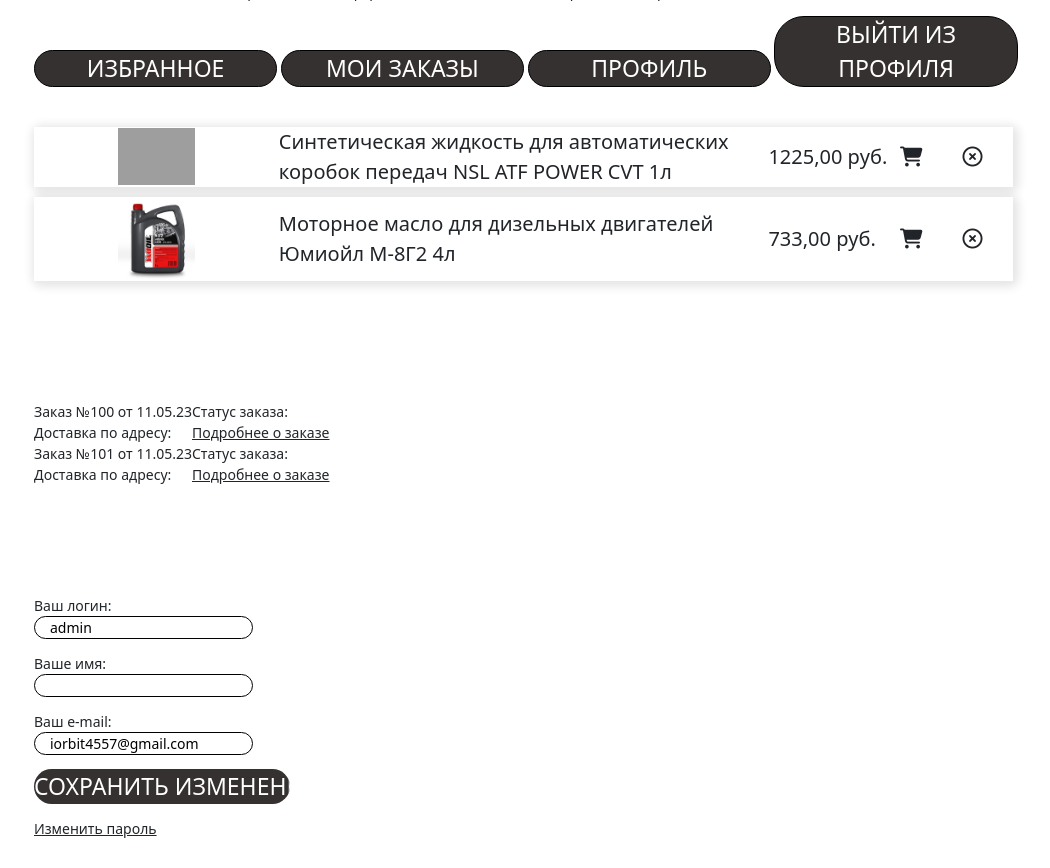
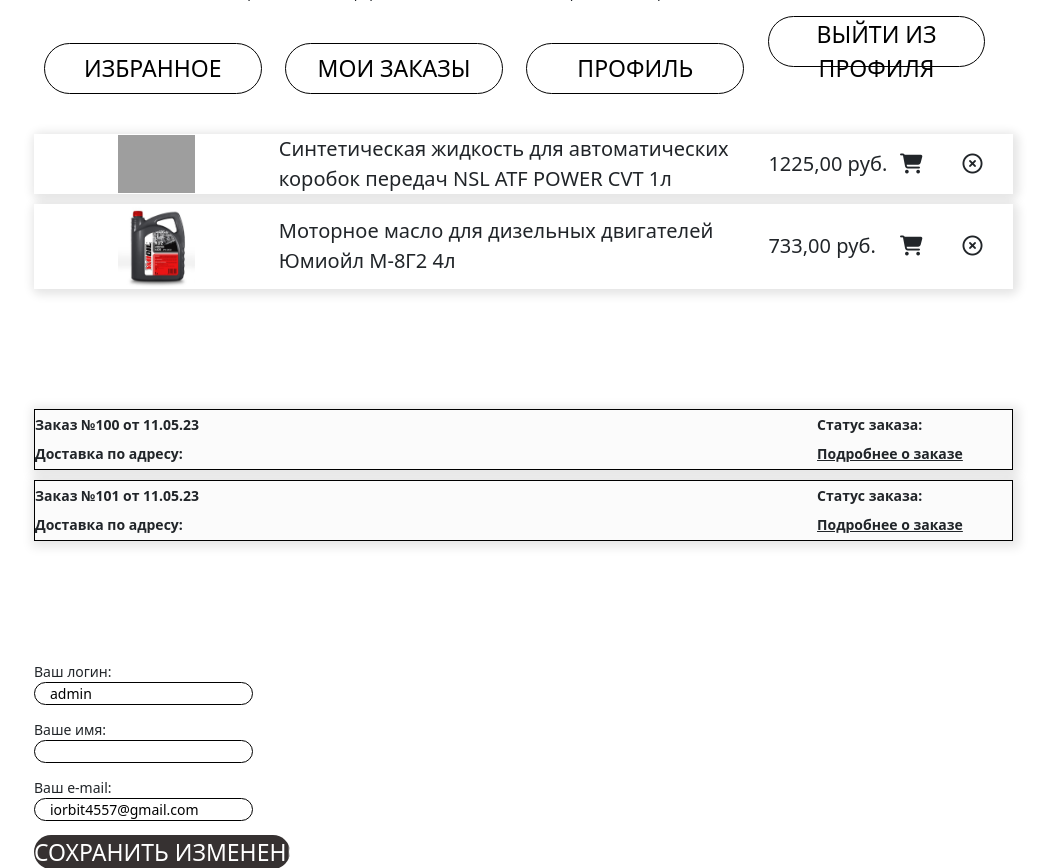
Before and after one commit to Peachoopeado/ESHOP3, a Django app: page /account/ in a window 1280 px wide. Shown: the part 310-1178 px from the top of the page, without its empty margins (62-1112 px from the left). Run offline with Django 4.2, Linux system fonts and the light colour scheme; a user stored in the database is signed in; data comes from the database, SQL or seed files in the repository; both versions use the stored data as it was after the commit; parts of the project's set-up code (start-up, migrations or seed data) failed here and were passed over; some libraries are stand-ins or nearby versions; grey boxes are pictures that could not be loaded.

Commit message:
Фронт

```diff
--- a/account/templates/account/dashboard.html
+++ b/account/templates/account/dashboard.html
@@ -11,7 +11,7 @@
                     <button class="tablinks" onclick="openTab(event, 'favorites')">Избранное</button>
                     <button class="tablinks" onclick="openTab(event, 'orders')">Мои заказы</button>
                     <button class="tablinks" onclick="openTab(event, 'profile')">Профиль</button>
-                    <button onclick="window.location.href='{% url 'logout' %}'">Выйти из профиля</button>
+                    <button class="tablinks"onclick="window.location.href='{% url 'logout' %}'">Выйти из профиля</button>
                 </div>
 
                 <div id="favorites" class="tab-content">
--- a/shop/static/shop/css/style.css
+++ b/shop/static/shop/css/style.css
@@ -1085,7 +1085,7 @@
 }
 
 @media screen and (max-width: 768px) {
-    .actions_buttons form label{
+    .actions_buttons form label {
         font-size: 3vw;
         width: 15vw;
         margin-left: 20px;
@@ -1093,7 +1093,7 @@
 }
 
 @media screen and (min-width: 768px) and (max-width: 1200px) {
-    .actions_buttons form label{
+    .actions_buttons form label {
         font-size: 2vw;
         width: 7vw;
         margin-left: 5px;
@@ -1918,16 +1918,20 @@
     margin: 0 auto 30px;
     font-weight: bold;
 }
+
 #way-to-get-cell {
     font-size: 16px;
 }
-#way-to-get-cell input[type="radio"]{
+
+#way-to-get-cell input[type="radio"] {
     margin-right: 5px;
     display: inline-block;
 }
-#value{
+
+#value {
     font-size: 20px;
 }
+
 .gotoform {
     width: 90%;
     background: #384685;
@@ -2228,38 +2232,44 @@
     }
 }
 
-.dashboard{
+.dashboard {
     width: 100%;
     display: flex;
     align-content: center;
     justify-content: center;
 }
-.dashboard_body{
+
+.dashboard_body {
     width: 85%;
 }
 
-.tabs{
+.tabs {
     margin-bottom: 30px;
 }
-.tabs button{
+
+
+.tablinks {
     border: 1px solid black;
-    border-radius: 30px;
-    width: 19vw;
-    background-color:  #363131;
-    color: white;
+    border-radius: 40px;
+    width: 17vw;
+    height: 4vw;
+    background-color: white;
+    color: black;
     font-size: 23px;
     text-align: center;
     text-transform: uppercase;
-}
-
-.favorite_container{
+    margin: 0 10px 0 10px;
+}
+
+.favorite_container {
     width: 100%;
     display: flex;
     align-items: center;
     justify-content: center;
     margin-bottom: 120px;
 }
-.favorite_body{
+
+.favorite_body {
     width: 100%;
 }
 
@@ -2286,11 +2296,13 @@
     table-layout: fixed;
     margin-top: 10px;
 }
-.favorite_positions img{
+
+.favorite_positions img {
     display: block;
     margin: auto auto;
     width: 6vw;
 }
+
 .tab-content_positions img {
     display: block;
     margin: auto auto;
@@ -2317,48 +2329,56 @@
 .favorite_positions td:nth-of-type(3) {
     width: 3vw;
 }
+
 .favorite_positions td:nth-of-type(4) {
     width: 1vw;
 }
+
 .favorite_positions td:nth-of-type(5) {
     width: 2vw;
 }
 
-#orders{
+#orders {
     width: 100%;
     display: flex;
     align-items: center;
     justify-content: center;
     margin-bottom: 110px;
 }
-#orders-body{
-    width: 100%;
-}
+
+#orders-body {
+    width: 100%;
+
+}
+
 /*Закончить личный кабинет*/
 
-.login_container{
+.login_container {
     width: 100%;
     display: flex;
     align-items: center;
     justify-content: center;
     margin-bottom: 110px;
 }
-.login_body{
+
+.login_body {
     width: 85%;
 
 }
 
-.login-form form input{
+.login-form form input {
     border: 1px solid black;
     border-radius: 30px;
     padding-left: 15px;
 }
-.login-form form label{
-    display: flex;
-}
-.login-form form input:nth-child(1){
+
+.login-form form label {
+    display: flex;
+}
+
+.login-form form input:nth-child(1) {
     width: 15vw;
-    background-color:  #363131;
+    background-color: #363131;
     color: white;
     font-size: 23px;
     text-align: center;
@@ -2367,27 +2387,31 @@
     padding: unset;
 }
 
-.registration_container{
-    width: 100%;
-    display: flex;
-    align-items: center;
-    justify-content: center;
-}
-.registration_body{
+.registration_container {
+    width: 100%;
+    display: flex;
+    align-items: center;
+    justify-content: center;
+}
+
+.registration_body {
     width: 85%;
 
 }
-.registration_container form label{
-    display: flex;
-}
-.registration_container form input{
+
+.registration_container form label {
+    display: flex;
+}
+
+.registration_container form input {
     border: 1px solid black;
     border-radius: 30px;
     padding-left: 15px;
 }
-.registration_container form p input:first-child{
+
+.registration_container form p input:first-child {
     width: 19vw;
-    background-color:  #363131;
+    background-color: #363131;
     color: white;
     font-size: 23px;
     text-align: center;
@@ -2396,58 +2420,66 @@
 
 
 }
-.register_done_container{
-    width: 100%;
-    display: flex;
-    align-items: center;
-    justify-content: center;
-}
-.register_done_body{
+
+.register_done_container {
+    width: 100%;
+    display: flex;
+    align-items: center;
+    justify-content: center;
+}
+
+.register_done_body {
     width: 85%;
 }
 
-.password_reset_container{
-    width: 100%;
-    display: flex;
-    align-items: center;
-    justify-content: center;
-}
-.password_reset_body{
+.password_reset_container {
+    width: 100%;
+    display: flex;
+    align-items: center;
+    justify-content: center;
+}
+
+.password_reset_body {
     width: 85%;
 }
-.password_reset_body form input{
+
+.password_reset_body form input {
     border: 1px solid black;
     border-radius: 30px;
     padding-left: 15px;
 }
-.password_reset_body form input:first-child{
+
+.password_reset_body form input:first-child {
     width: 19vw;
-    background-color:  #363131;
+    background-color: #363131;
     color: white;
     font-size: 23px;
     text-align: center;
     text-transform: uppercase;
     padding: unset;
 }
-.password_reset_confirm_container{
-    width: 100%;
-    display: flex;
-    align-items: center;
-    justify-content: center;
-}
-.password_reset_confirm_body{
+
+.password_reset_confirm_container {
+    width: 100%;
+    display: flex;
+    align-items: center;
+    justify-content: center;
+}
+
+.password_reset_confirm_body {
     width: 85%;
 }
 
-.password_reset_confirm_body form input{
+.password_reset_confirm_body form input {
     display: flex;
     border: 1px solid black;
     border-radius: 30px;
     padding-left: 15px;
 }
-.password_reset_confirm_body form input:first-child{
+
+.password_reset_confirm_body form input:first-child {
     width: 19vw;
-    background-color:  #363131;
+    background-color: #363131;
     color: white;
     font-size: 23px;
     text-align: center;
@@ -2455,23 +2487,24 @@
     padding: unset;
 }
 
-.password_reset_complete_container{
+.password_reset_complete_container {
     width: 100%;
     display: flex;
     align-items: center;
     justify-content: center;
     margin-bottom: 140px;
 }
-.password_reset_complete_body{
+
+.password_reset_complete_body {
     width: 85%;
 }
 
-#profile{
+#profile {
     width: 100%;
     margin-bottom: 110px;
 }
 
-#profile form p:nth-child(-n+4) input{
+#profile form p:nth-child(-n+4) input {
     display: flex;
     border: 1px solid black;
     border-radius: 30px;
@@ -2479,9 +2512,9 @@
 }
 
 
-.save-changes{
+.save-changes {
     width: 20vw;
-    background-color:  #363131;
+    background-color: #363131;
     color: white;
     font-size: 23px;
     text-align: center;
@@ -2490,24 +2523,27 @@
     border-radius: 30px;
 }
 
-.password_change_container{
-    width: 100%;
-    display: flex;
-    align-items: center;
-    justify-content: center;
-}
-.password_change_body{
+.password_change_container {
+    width: 100%;
+    display: flex;
+    align-items: center;
+    justify-content: center;
+}
+
+.password_change_body {
     width: 85%;
 }
-.password_change_body form input{
+
+.password_change_body form input {
     display: flex;
     border: 1px solid black;
     border-radius: 30px;
     padding-left: 15px;
 }
-.password_change_body form input:first-child{
+
+.password_change_body form input:first-child {
     width: 19vw;
-    background-color:  #363131;
+    background-color: #363131;
     color: white;
     font-size: 23px;
     text-align: center;
@@ -2515,34 +2551,128 @@
     padding: unset;
 }
 
-.password_change_done_container{
-    width: 100%;
-    display: flex;
-    align-items: center;
-    justify-content: center;
-}
-
-.password_change_done_body{
+.password_change_done_container {
+    width: 100%;
+    display: flex;
+    align-items: center;
+    justify-content: center;
+}
+
+.password_change_done_body {
     width: 85%;
 }
 
-.log_out_container{
-    width: 100%;
-    display: flex;
-    align-items: center;
-    justify-content: center;
-}
-.log_out_body{
+.log_out_container {
+    width: 100%;
+    display: flex;
+    align-items: center;
+    justify-content: center;
+}
+
+.log_out_body {
     width: 85%;
 }
 
 
-.order_detail_container{
-    width: 100%;
-    display: flex;
-    align-items: center;
-    justify-content: center;
-}
-.order_detail_body{
-    width: 85%;
-}
+.order_detail_container {
+    width: 100%;
+    display: flex;
+    align-items: center;
+    justify-content: center;
+    margin-bottom: 110px;
+}
+
+.order_detail_body {
+    width: 100%;
+}
+
+.order_detail_table_frame {
+    border: 1px solid black;
+    display: flex;
+    align-items: center;
+    justify-content: center;
+}
+.order_detail_table{
+    font-size: 18px;
+    font-weight: bold;
+    width: 100%;
+}
+
+.order_detail_table_body{
+    width: 80%;
+}
+
+.order_info_frame{
+    display: flex;
+    align-items: center;
+    justify-content: center;
+    width: 100%;
+}
+
+.order_info_body{
+    width: 100%;
+    display: flex;
+    align-items: center;
+    justify-content: center;
+
+
+}
+.order_info_body h1{
+    font-size: 25px;
+    font-weight: bold;
+    text-transform: uppercase;
+    margin: 30px 0;
+}
+
+.order-positions {
+    width: 90%;
+    border: 1px solid black;
+    background: #FBFBFB;
+    box-shadow: 2px 2px 10px 4px rgba(0, 0, 0, 0.1);
+    margin-bottom: 10px;
+}
+
+.order-positions td {
+    font-weight: bold;
+}
+
+.order-positions td:nth-child(1) {
+    width: 80%;
+    height: 30px;
+}
+
+.order_goods_table thead th {
+    color: rgba(0, 0, 0, 0.5);
+    font-size: 15px;
+    border-top: 1px solid black;
+}
+
+.order_goods_table tr td {
+    font-weight: 700;
+    font-size: 20px;
+    line-height: 47px;
+    height: 75px;
+    padding-bottom: 25px;
+    border-bottom: 1px solid black;
+}
+
+.order_goods_table tr td:nth-child(1) {
+    width: 7vw;
+    text-align: center;
+}
+.order_goods_table tr td:nth-child(2) {
+    width: 50vw;
+    line-height: 30px;
+}
+.order_goods_table tr td:nth-child(3) {
+    width: 10vw;
+}
+.order_goods_table tr td:nth-child(4) {
+    width: 10vw;
+}
+.order_goods_table tr td:nth-child(1) a {
+    border: 1px solid black;
+    border-radius: 10px;
+    padding: 5px;
+    font-weight: lighter;
+}
```
Also changed, not shown: orders/templates/orders/order/order_detail.html (+54 -10 lines), db.sqlite3.
